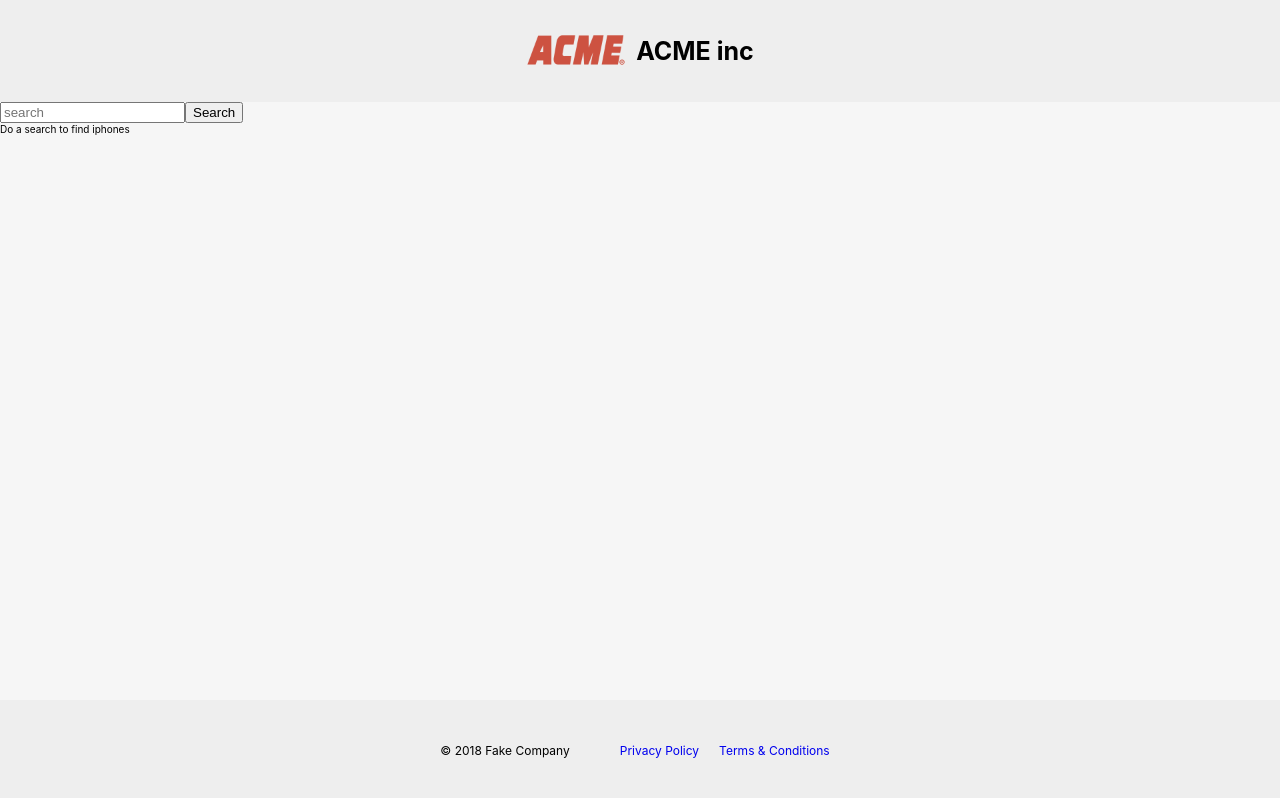
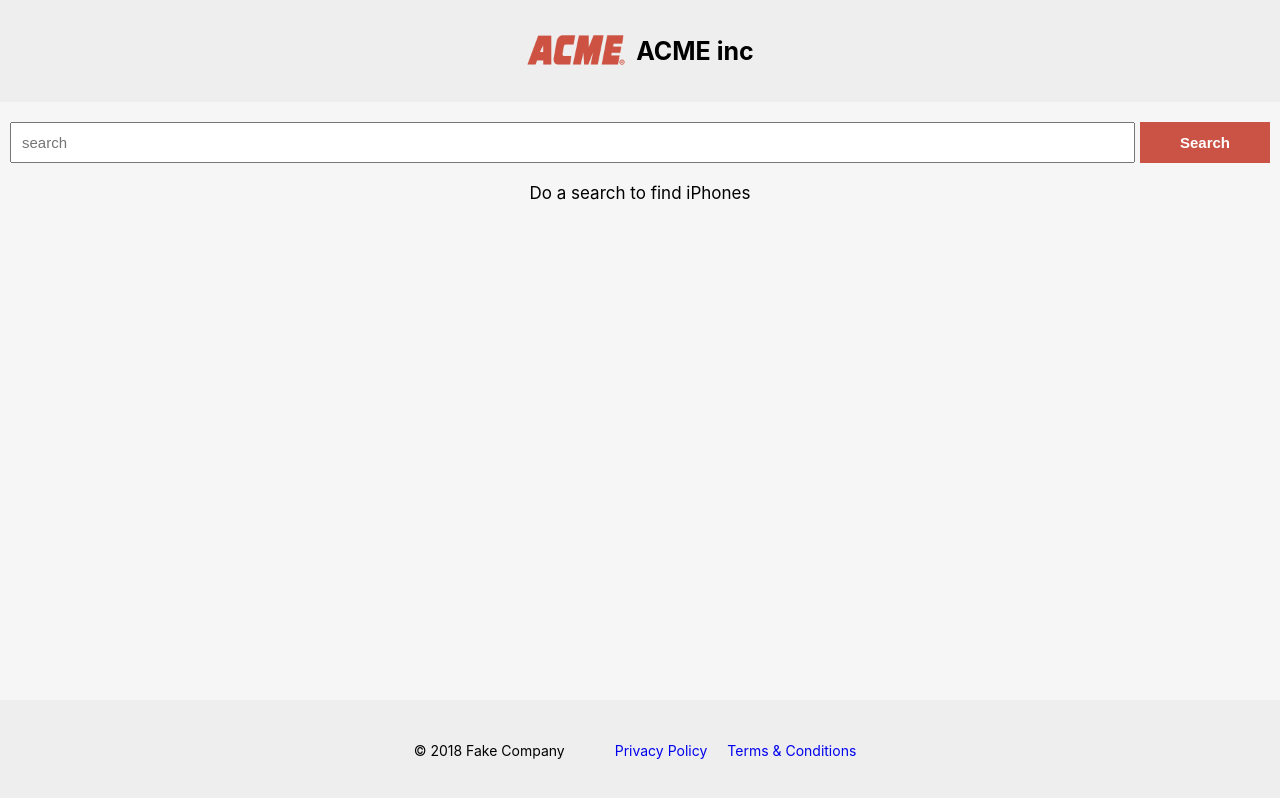
Before and after one commit to dapeng-react/MECCA-Challenge, a React (Create React App) app: page / in a window 1280 px wide. Built offline with nearby package versions, Linux system fonts and the light colour scheme.

Commit message:
Styled content session

```diff
--- a/src/App.css
+++ b/src/App.css
@@ -37,6 +37,7 @@ Add any additional CSS rules to style the form and search results output.
 
 .content {
   flex: auto;
+  padding: 2rem 1rem;
 }
 
 .footer {
@@ -45,7 +46,7 @@ Add any additional CSS rules to style the form and search results output.
   display: flex;
   justify-content: center;
   align-items: center;
-  font-size: 1.2rem;
+  font-size: 1.4rem;
 }
 
 .footer p {
@@ -66,10 +67,58 @@ Add any additional CSS rules to style the form and search results output.
   text-decoration: none;
 }
 
+.search-panel{
+  width: 100%;
+  display: flex;
+}
+
 input {
-
+  font-size: 1.5rem;
+  padding: 1rem;
+  outline: none;
+  margin-right: 0.5rem;
+  flex: auto;
 }
 
 button {
+  border: none;
+  outline:none;
+  cursor: pointer;
+  background: #cb5345;
+  color: white;
+  padding: 1rem 4rem;
+  font-size: 1.5rem;
+  font-weight: 600;
+}
 
+button:hover{
+  opacity: 0.8;
 }
+
+#results, #not-found{
+  font-size: 1.7rem;
+  /* font-weight: 550; */
+  text-align: center;
+  padding: 2rem;
+}
+
+.result-list{
+  display: table;
+  width: 100%;
+  text-align: center;
+}
+
+.iphone {
+  display: table-row;
+  font-size: 1.5rem;
+  line-height: 3;
+}
+
+.iphone:nth-child(odd){
+  background: rgb(189, 187, 187);
+}
+
+.iphone span{
+  display: table-cell;
+  padding: 0 1rem;
+}
--- a/src/App.js
+++ b/src/App.js
@@ -15,7 +15,7 @@ class App extends React.Component {
       isSearching: false,
       // the view for the search results
       // at the beginning, it has the default value below
-      resultDisplay: <div id="results">Do a search to find iphones</div>,
+      resultDisplay: <div id="results">Do a search to find iPhones</div>,
     }
   }
 
@@ -37,10 +37,16 @@ class App extends React.Component {
     if (iphones.length) {
       result = (
         <>
-          <div id="results">
-            <div className="results">
+          <div id="results">Got {iphones.length} iPhones</div>
+          <div className="result-list">
+            <div className="list iphone">
+              <span>ID</span>
+              <span>Name</span>
+              <span>Color</span>
+              <span>Capacity</span>
+              <span>Price</span>
+            </div>
             { iphones.map((iphone) => <Iphone key={iphone.id} iphone={iphone} />)}
-            </div>
           </div>
         </>
       )
@@ -61,6 +67,7 @@ class App extends React.Component {
           <h1>ACME inc</h1>
         </div>
         <div className="content">
+          <div className="search-panel">
             <input
               placeholder="search"
               value={ searchTerm }
@@ -78,6 +85,7 @@ class App extends React.Component {
             >
               Search
             </button>
+          </div>
           { resultDisplay }
         </div>
         <div className="footer">
```
Lines whose indentation alone changed are shown as unchanged.
